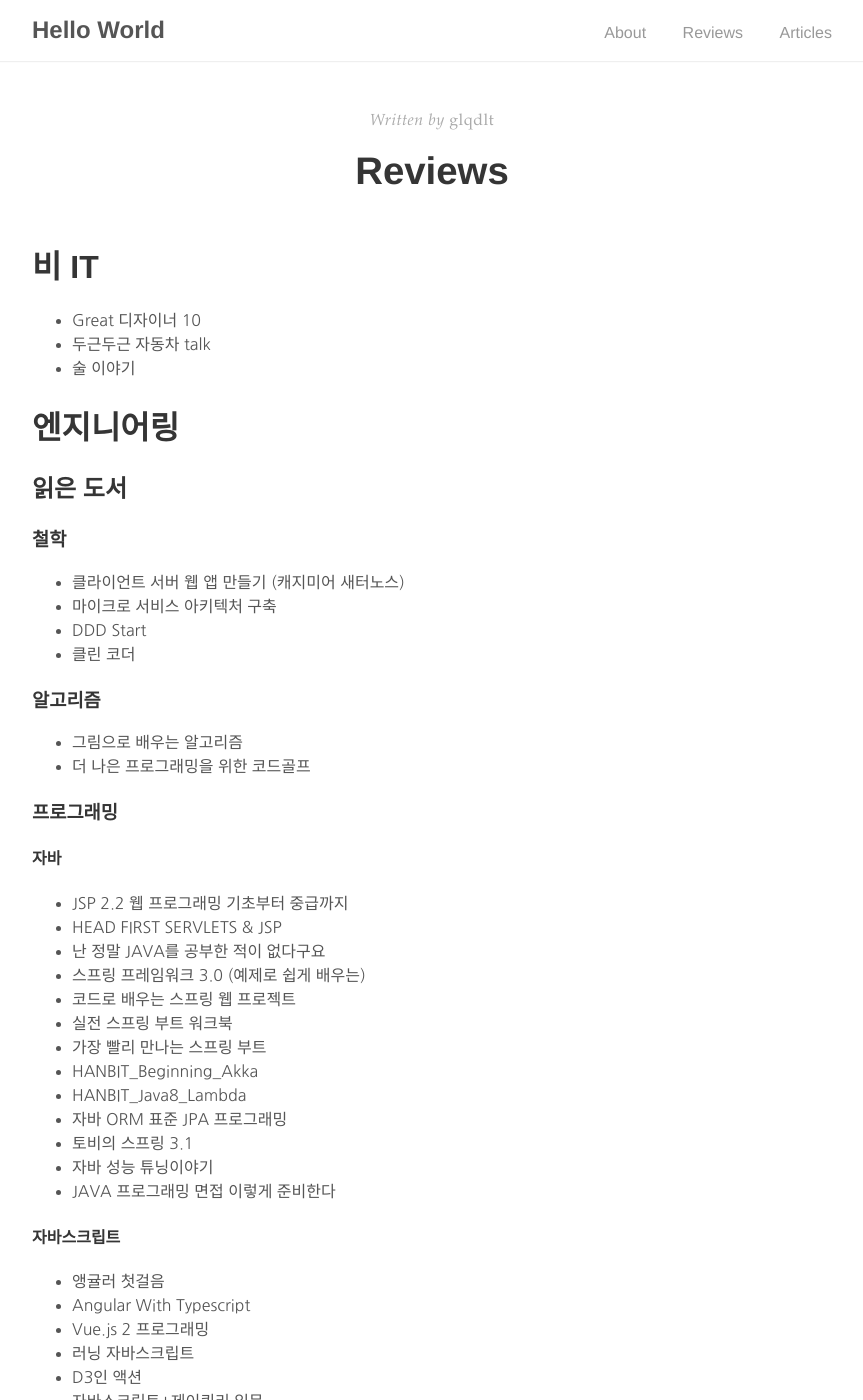
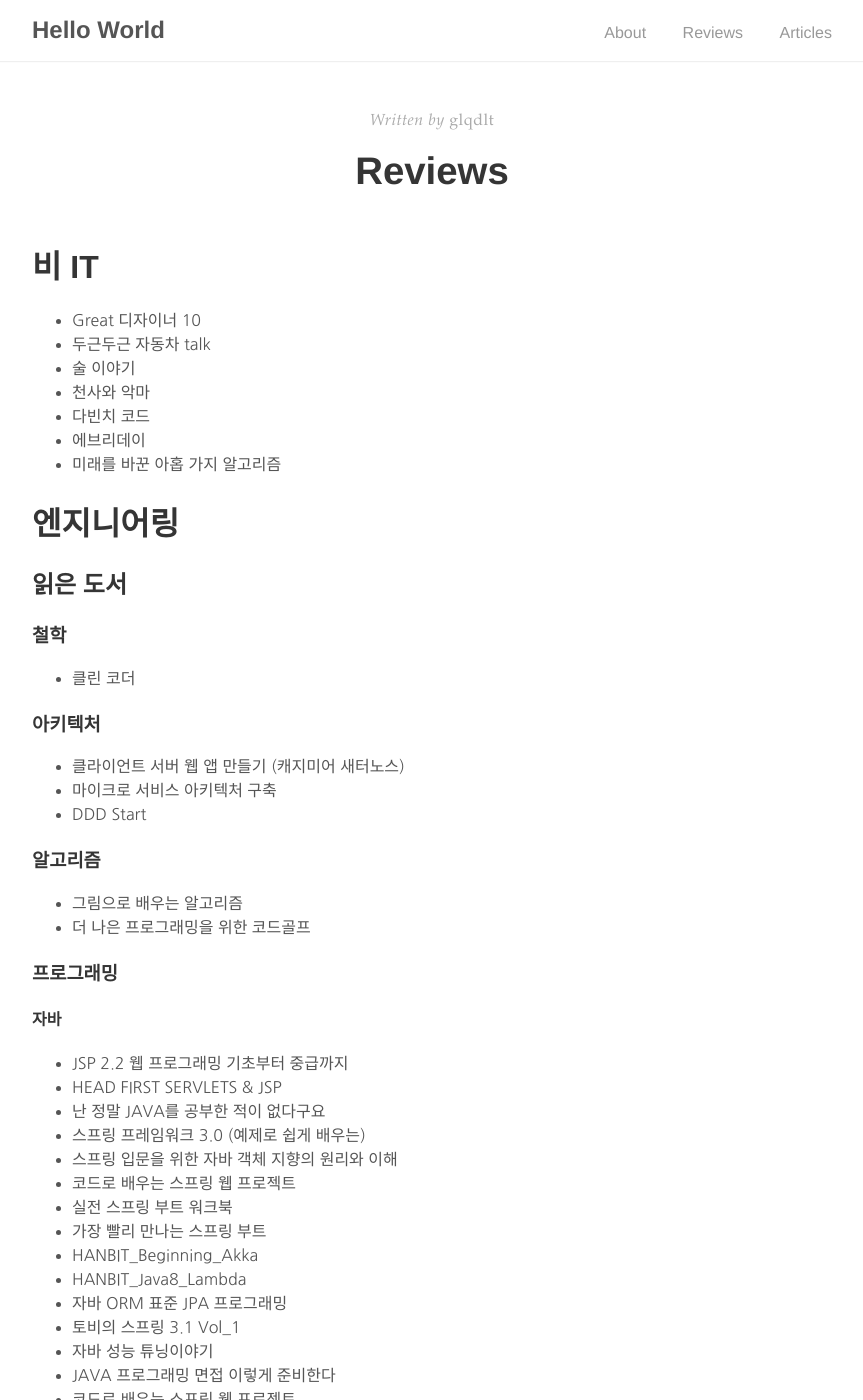
Before and after one commit to glqdlt/glqdlt.github.io, a Jekyll site: the page built from reviews.md, in a window 1280 px wide and 1400 px high. Shown: the whole window, without its empty margins (208-1071 px from the left). Built offline with Jekyll 4.4.1, drawn with Linux system fonts in a browser that asks for light colours; comment, search, counter and statistics services are not loaded; some of the changed text lies outside the part shown.

```diff
--- a/reviews.md
+++ b/reviews.md
@@ -11,6 +11,10 @@ comments : false
 + Great 디자이너 10
 + 두근두근 자동차 talk
 + 술 이야기
++ 천사와 악마
++ 다빈치 코드
++ 에브리데이
++ 미래를 바꾼 아홉 가지 알고리즘
 
 
 # 엔지니어링
@@ -18,16 +22,16 @@ comments : false
 ## 읽은 도서
 
 ### 철학
++ 클린 코더
+
+### 아키텍처
 + 클라이언트 서버 웹 앱 만들기 (캐지미어 새터노스)
 + 마이크로 서비스 아키텍처 구축
 + DDD Start
-+ 클린 코더
 
 ### 알고리즘
 + 그림으로 배우는 알고리즘
 + 더 나은 프로그래밍을 위한 코드골프
-
-
 
 ### 프로그래밍
 
@@ -36,16 +40,17 @@ comments : false
 + HEAD FIRST SERVLETS & JSP
 + 난 정말 JAVA를 공부한 적이 없다구요
 + 스프링 프레임워크 3.0 (예제로 쉽게 배우는)
++ 스프링 입문을 위한 자바 객체 지향의 원리와 이해
 + 코드로 배우는 스프링 웹 프로젝트
 + 실전 스프링 부트 워크북
 + 가장 빨리 만나는 스프링 부트
 + HANBIT_Beginning_Akka
 + HANBIT_Java8_Lambda
 + 자바 ORM 표준 JPA 프로그래밍
-+ 토비의 스프링 3.1
++ 토비의 스프링 3.1 Vol_1
 + 자바 성능 튜닝이야기
 + JAVA 프로그래밍 면접 이렇게 준비한다
-
++ 코드로 배우는 스프링 웹 프로젝트
 
 #### 자바스크립트
 + 앵귤러 첫걸음
@@ -54,7 +59,10 @@ comments : false
 + 러닝 자바스크립트
 + D3인 액션
 + 자바스크립트+제이쿼리 입문
+
+#### 웹 디자인
 + HTML5 Css 디자인 패턴
++ 모던 웹사이트 디자인의 정석
 
 ### etc
 + My First My SQL & PHP Programming
@@ -62,7 +70,6 @@ comments : false
 + HANBIT_Docker
 + 성당과 시장
 + A/B 테스트를 통한 웹사이트 전환율 최적화
-
 
 ## 진행 도서
 
@@ -72,6 +79,8 @@ comments : false
 + 모두의 알고리즘 파이썬
 + 아마존 웹 서비스 인 액션
 + 이펙티브 자바
++ 자바8 러닝 인 액션
++ NO SQL
 
 
 ## 예정 도서
```
Also changed, not shown: _Reviews/2099-09-09-DDD_Start.md (added, +7 -0 lines), _Reviews/2099-09-09-Grate_Top_10_Designer.md (added, +5 -0 lines), _Reviews/2099-09-09-러닝 자바스크립트.md (added, +5 -0 lines), _Reviews/2099-09-09-스프링 입문을 위한 자바 객체 지향의 원리와 이해.md (added, +5 -0 lines), _Reviews/2099-09-09-실전 스프링 부트 워크북.md (added, +5 -0 lines), _Reviews/2099-09-09-자바_프로그래밍_면접_이렇게_준비.md (added, +5 -0 lines), _Reviews/2099-09-09-클린_코더.md (added, +5 -0 lines), _temp_posts/2018-04-28-루비 경험기.md (added, +28 -0 lines), _temp_posts/2018-04-28-스웨거.md (added, +24 -0 lines), glow.md (+15 -4 lines).
